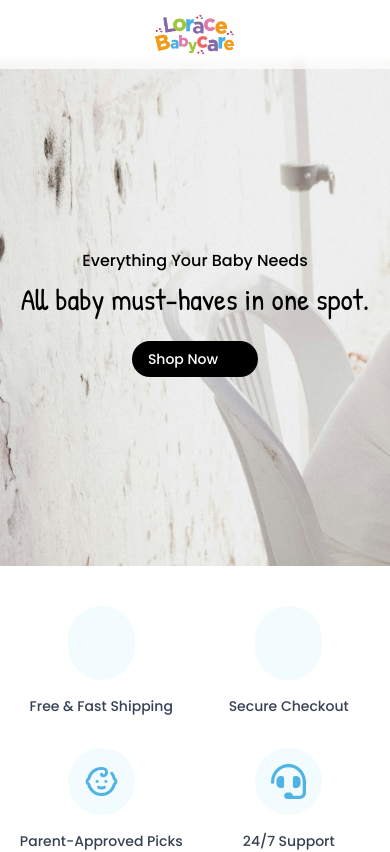
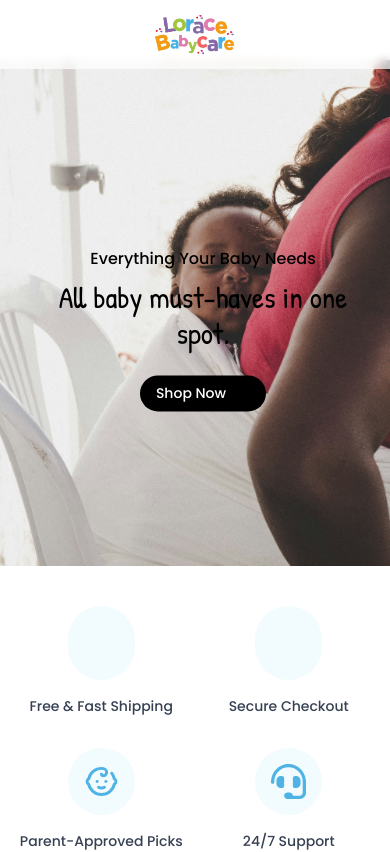
Before and after one commit to emmanuelcobbinah007/lorace-babycare-application, a Next.js app: page / in a window 390 px wide. Shown: the top 852 px of the page. Built offline with nearby package versions, Linux system fonts and the light colour scheme; grey boxes are pictures that could not be loaded; some icons are missing.

Commit message:
feat: hopefully fix up the hero on mobile for vercel hosting

```diff
--- a/src/app/components/ui/home/Hero/HeroSection.tsx
+++ b/src/app/components/ui/home/Hero/HeroSection.tsx
@@ -43,13 +43,13 @@ const HeroSection = () => {
 
 
     const slides = [
-        { id: 1, image: Baby4, main: 'All baby must-haves in one spot.', tagline: 'Everything Your Baby Needs', slug: '/babycare', mobilePosition: 'right', textPosition: 'left', mobileTextPosition: '60%',},
-        { id: 2, image: Baby5, main: 'Diaper solutions for day and night', tagline: 'Soft, Snug & Leak-Free', slug: '/store', mobilePosition: 'center', textPosition: 'right', mobileTextPosition: '30%',},
-        { id: 3, image: Baby2, main: 'Tasty, healthy meals for your baby.', tagline: 'Tiny Bites, Big Smiles', slug: '/food', mobilePosition: 'right', textPosition: 'left', mobileTextPosition: '0%',},
-        { id: 4, image: Baby1, main: 'Adorable outfits for every tiny moment.', tagline: 'Soft, Snuggly Styles', slug: '/clothing', mobilePosition: 'center' , textPosition: 'right', mobileTextPosition: '60%'},
-        { id: 5, image: Baby7, main: 'Add charm with lovely baby accessories.', tagline: 'Cute Little Extras', slug: '/accessories', mobilePosition: 'right' , textPosition: 'right', mobileTextPosition: '60%'},
-        { id: 6, image: Baby8, main: 'School gear for little achievers', tagline: 'Ready, Set, Learn!', slug: '/back-to-school', mobilePosition: 'center', textPosition: 'left', mobileTextPosition: '60%'},
-        { id: 7, image: Baby6, main: 'Essentials to support every mom.', tagline: 'Care for Mama Too', slug: '/mama', mobilePosition: 'center' , textPosition: 'left', mobileTextPosition: '70%',},
+        { id: 1, image: Baby4, main: 'All baby must-haves in one spot.', tagline: 'Everything Your Baby Needs', slug: '/babycare', mobilePositionClass: 'object-right', textPositionClass: 'left-4 md:left-10', mobileTextPositionClass: 'translate-y-[10%] md:translate-y-0',},
+        { id: 2, image: Baby5, main: 'Diaper solutions for day and night', tagline: 'Soft, Snug & Leak-Free', slug: '/store', mobilePositionClass: 'object-center', textPositionClass: 'right-4 md:right-10', mobileTextPositionClass: 'translate-y-[35%] md:translate-y-0',},
+        { id: 3, image: Baby2, main: 'Tasty, healthy meals for your baby.', tagline: 'Tiny Bites, Big Smiles', slug: '/food', mobilePositionClass: 'object-right', textPositionClass: 'left-4 md:left-10', mobileTextPositionClass: 'translate-y-[0%] md:translate-y-0',},
+        { id: 4, image: Baby1, main: 'Adorable outfits for every tiny moment.', tagline: 'Soft, Snuggly Styles', slug: '/clothing', mobilePositionClass: 'object-center' , textPositionClass: 'right-4 md:right-10', mobileTextPositionClass: 'translate-y-[30%] md:translate-y-0'},
+        { id: 5, image: Baby7, main: 'Add charm with lovely baby accessories.', tagline: 'Cute Little Extras', slug: '/accessories', mobilePositionClass: 'object-right' , textPositionClass: 'right-4 md:right-10', mobileTextPositionClass: 'translate-y-[10%] md:translate-y-0'},
+        { id: 6, image: Baby8, main: 'School gear for little achievers', tagline: 'Ready, Set, Learn!', slug: '/back-to-school', mobilePositionClass: 'object-center', textPositionClass: 'left-4 md:left-10', mobileTextPositionClass: 'translate-y-[30%] md:translate-y-0'},
+        { id: 7, image: Baby6, main: 'Essentials to support every mom.', tagline: 'Care for Mama Too', slug: '/mama', mobilePositionClass: 'object-center' , textPositionClass: 'left', mobileTextPositionClass: 'translate-y-[0%] md:translate-y-0',},
     ]
 
   return (
@@ -63,11 +63,11 @@ const HeroSection = () => {
               src={slide.image}
               alt={slide.tagline}
               fill
-              className={`object-cover object-${slide.mobilePosition} md:object-${slide.mobilePosition} brightness-100`}
+              className={`object-cover ${slide.mobilePositionClass} md:${slide.mobilePositionClass} brightness-100`}
               priority
             />
             <div className="absolute inset-0 z-10 flex items-center justify-center">
-              <div className={`absolute ${slide.textPosition}-4 md ${slide.textPosition}-10 text-center text-white px-4 translate-y-[${slide.mobileTextPosition}] md:translate-y-0`}>
+              <div className={`absolute ${slide.textPositionClass} text-center text-white px-4 ${slide.mobileTextPositionClass}`}>
               <p className="text-md md:text-lg font-[500] text-black">{slide.tagline}</p>
               <h2 className={`text-3xl md:text-5xl font-bold text-black my-2 ${patrickHand.className}`}>{slide.main}</h2>
               <a
```
